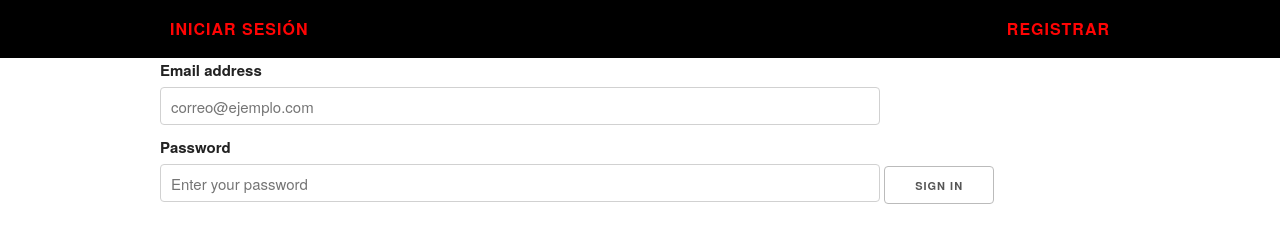
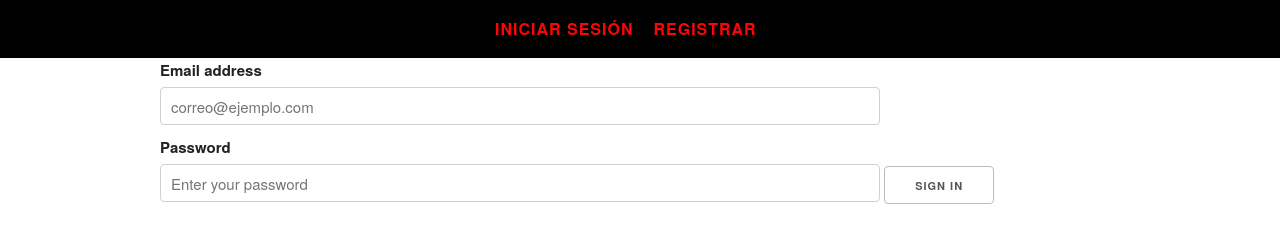
Before and after one commit to demon-for-arcangel/F1_Fantasy, a website: page index.html in a window 1280 px wide. Drawn offline with Linux system fonts and the light colour scheme; files whose address does not match are found by name.

Commit message:
colocación de la barra de navegacion

```diff
--- a/style/estilo.scss
+++ b/style/estilo.scss
@@ -9,7 +9,7 @@
 
 .navbar {
     display: flex;
-    justify-content: space-between;
+    padding-left: 325px;
     align-items: center;
 
     button {
```
Also changed, not shown: package.json (line endings or trailing spaces), style/estilo.css.
